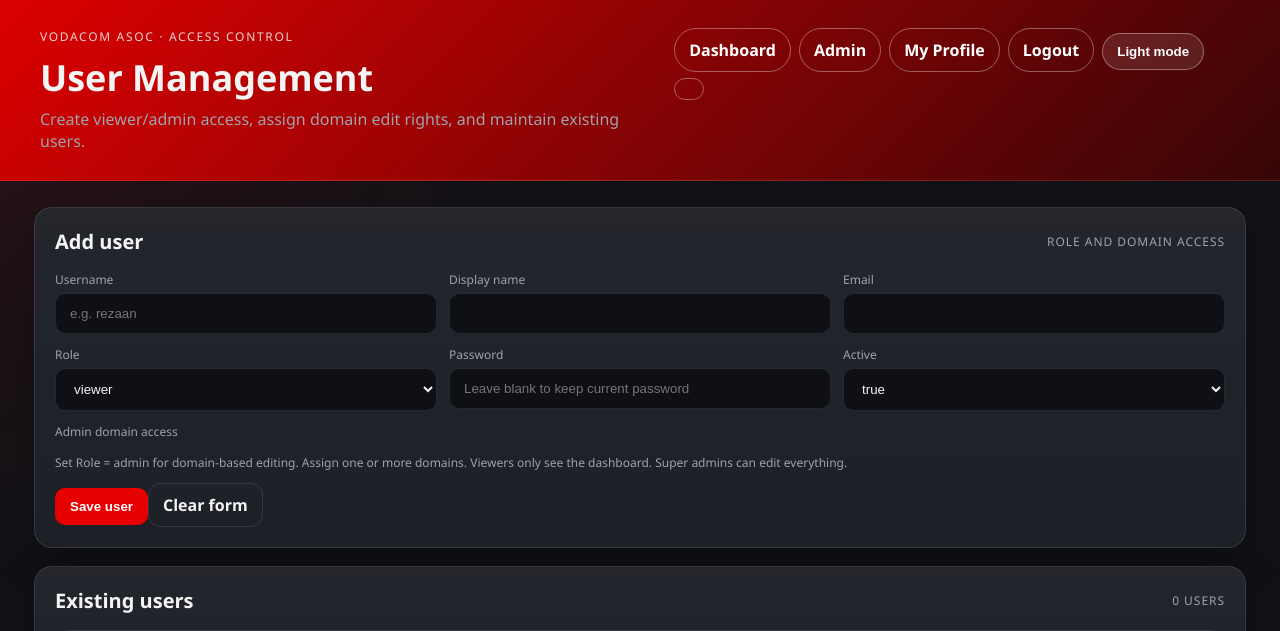
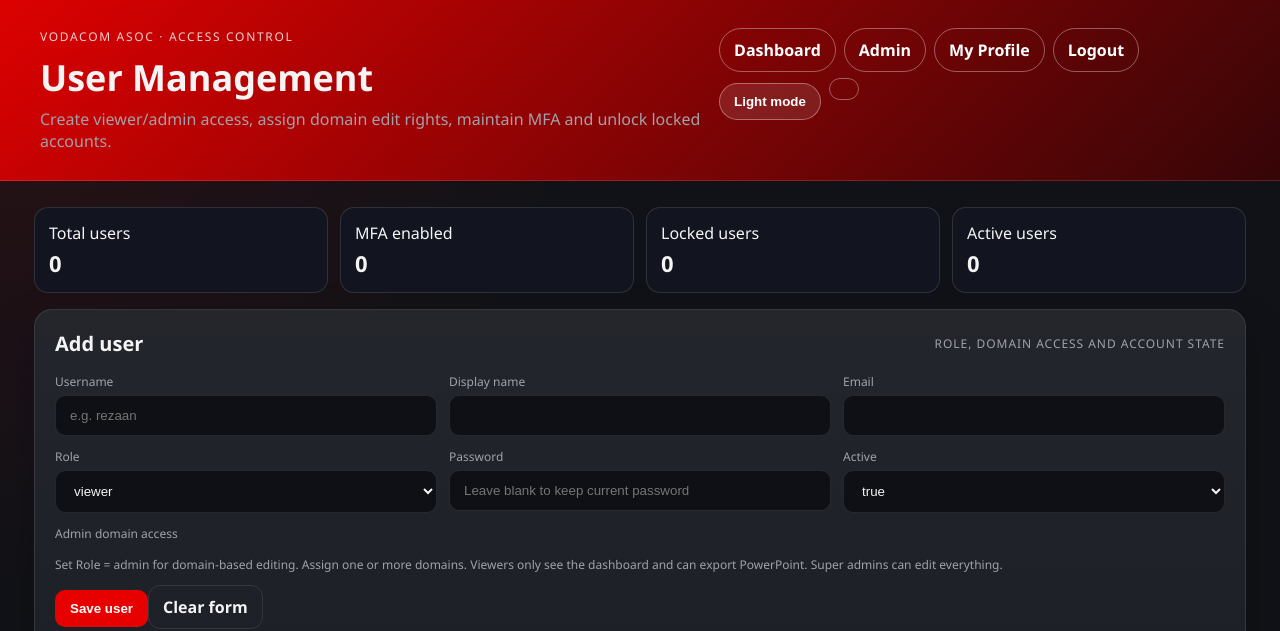
Before and after one commit to rezaanmarlie-afk/aidash3, a FastAPI app: template templates/users.html in a window 1280 px wide. Shown: the top 631 px of the page. Run offline with FastAPI, Linux system fonts and the light colour scheme; the template is opened without the code that fills it, so the values that code supplies are empty.

Commit message:
Add super admin security controls and account lockout UI

```diff
--- a/app.py
+++ b/app.py
@@ -149,17 +149,50 @@ def _record_failed_login(request: Request, username: str):
     rec = failures.setdefault(username, {"count": 0, "first_failed_at": _utc_now()})
     rec["count"] = int(rec.get("count", 0)) + 1
     rec["last_failed_at"] = _utc_now()
+    locked_now = False
     if rec["count"] >= MAX_FAILED_LOGINS:
+        if not rec.get("locked_until") or float(rec.get("locked_until", 0) or 0) < time.time():
+            locked_now = True
         rec["locked_until"] = time.time() + LOCKOUT_SECONDS
         rec["lockout_at"] = _utc_now()
     _save_security(sec)
-    _audit_event(request, username or "unknown", "login_failed", "user", username, {"count": rec.get("count", 0)})
+    _audit_event(request, username or "unknown", "login_failed", "user", username, {"count": rec.get("count", 0), "locked": bool(rec.get("locked_until"))})
+    if locked_now:
+        _audit_event(request, username or "unknown", "account_locked", "user", username, {"failed_attempts": rec.get("count", 0), "lockout_seconds": LOCKOUT_SECONDS})
 
 
 def _clear_failed_login(username: str):
     sec = _safe_load_security()
     sec.get("login_failures", {}).pop(username.strip().lower(), None)
     _save_security(sec)
+
+
+def _lock_record(username: str):
+    sec = _safe_load_security()
+    return sec.get("login_failures", {}).get(str(username or "").strip().lower(), {}) or {}
+
+def _lock_status(username: str):
+    username = str(username or "").strip().lower()
+    rec = _lock_record(username)
+    locked_until = float(rec.get("locked_until", 0) or 0)
+    remaining = int(max(0, locked_until - time.time()))
+    return {
+        "count": int(rec.get("count", 0) or 0),
+        "locked": remaining > 0,
+        "remaining_seconds": remaining,
+        "locked_until": locked_until,
+        "last_failed_at": rec.get("last_failed_at", ""),
+        "lockout_at": rec.get("lockout_at", ""),
+    }
+
+def lock_status_map(users):
+    return {u.get("username", ""): _lock_status(u.get("username", "")) for u in users}
+
+def _unlock_user(username: str):
+    _clear_failed_login(username)
+
+def count_locked_users():
+    return sum(1 for u in load_users() if _lock_status(u.get("username", "")).get("locked"))
 
 
 def validate_password_strength(password: str):
@@ -827,6 +860,10 @@ async def mfa_setup_verify(request: Request, code: str = Form(...)):
     user = pending_mfa_user(request)
     if not user:
         return RedirectResponse("/login?error=Please sign in first", status_code=303)
+    locked, remaining = _is_locked(user.get("username", ""))
+    if locked:
+        request.session.clear()
+        return RedirectResponse(f"/login?error=Account temporarily locked. Try again in {max(1, remaining//60)} minutes", status_code=303)
     if not verify_totp(user.get("mfa_secret", ""), code):
         _record_failed_login(request, user.get("username", ""))
         _audit_event(request, user.get("username"), "mfa_setup_failed", "user", user.get("username"))
@@ -1588,6 +1625,7 @@ async def manage_users(request: Request, edit: str = "", error: str = "", user=D
         "users": users,
         "edit_user": edit_user,
         "domains": available_domains(),
+        "lock_statuses": lock_status_map(users),
         "user": user,
         "error": error
     })
@@ -1665,6 +1703,48 @@ async def reset_user_mfa(request: Request, username: str = Form(...), user=Depen
     _audit_event(request, user.get("username"), "mfa_reset", "user", username)
     return RedirectResponse("/admin/users", status_code=303)
 
+@app.post("/admin/users/unlock")
+async def unlock_user(request: Request, username: str = Form(...), user=Depends(require_super_admin)):
+    username = username.strip().lower()
+    _unlock_user(username)
+    _audit_event(request, user.get("username"), "account_unlocked", "user", username)
+    return RedirectResponse("/admin/users", status_code=303)
+
+@app.post("/admin/users/force-mfa-reset")
+async def force_user_mfa_reset(request: Request, username: str = Form(...), user=Depends(require_super_admin)):
+    username = username.strip().lower()
+    users = load_users()
+    target = next((u for u in users if u.get("username") == username), None)
+    if not target:
+        return redirect_with_error("/admin/users", "User not found")
+    target["mfa_enabled"] = False
+    target["mfa_secret"] = ""
+    target["mfa_confirmed_at"] = ""
+    save_users(users)
+    _unlock_user(username)
+    _audit_event(request, user.get("username"), "mfa_force_reenrol", "user", username)
+    return RedirectResponse("/admin/users", status_code=303)
+
+@app.post("/admin/users/set-active")
+async def set_user_active(request: Request, username: str = Form(...), active: str = Form(...), user=Depends(require_super_admin)):
+    username = username.strip().lower()
+    active_bool = str(active).lower() == "true"
+    if username == user.get("username") and not active_bool:
+        return redirect_with_error("/admin/users", "You cannot disable your own account while logged in")
+    users = load_users()
+    target = next((u for u in users if u.get("username") == username), None)
+    if not target:
+        return redirect_with_error("/admin/users", "User not found")
+    super_admins = [u for u in users if u.get("role") == "super_admin" and u.get("active", True)]
+    if target.get("role") == "super_admin" and len(super_admins) <= 1 and not active_bool:
+        return redirect_with_error("/admin/users", "Cannot deactivate the last super admin")
+    target["active"] = active_bool
+    save_users(users)
+    if not active_bool:
+        _unlock_user(username)
+    _audit_event(request, user.get("username"), "user_enabled" if active_bool else "user_disabled", "user", username)
+    return RedirectResponse("/admin/users", status_code=303)
+
 @app.post("/admin/users/delete")
 async def delete_user(request: Request, username: str = Form(...), user=Depends(require_super_admin)):
     username = username.strip().lower()
@@ -1699,6 +1779,9 @@ async def health():
         "mfa_required": MFA_REQUIRED,
         "mfa_issuer": MFA_ISSUER,
         "mfa_enabled_users": count_mfa_enabled_users(),
+        "locked_users": count_locked_users(),
+        "max_failed_logins": MAX_FAILED_LOGINS,
+        "lockout_seconds": LOCKOUT_SECONDS,
     }
 
 @app.head("/")
--- a/templates/users.html
+++ b/templates/users.html
@@ -1,7 +1,38 @@
-<!DOCTYPE html><html><head><meta charset="UTF-8"/><meta name="viewport" content="width=device-width,initial-scale=1.0"/><title>User Management · ASOC AI ME Dashboard</title><link rel="stylesheet" href="/static/style.css"/></head>
-<body><header class="topbar"><div><div class="eyebrow">Vodacom ASOC · Access Control</div><h1>User Management</h1><p>Create viewer/admin access, assign domain edit rights, and maintain existing users.</p></div><div class="nav"><a href="/">Dashboard</a><a href="/admin/use-cases">Admin</a><a href="/profile">My Profile</a><a href="/logout">Logout</a><button type="button" id="themeToggle" class="theme-toggle">Light mode</button><span class="badge">{{ user.role }}</span></div></header>
-<main>{% if error %}<div class="alert">{{ error }}</div>{% endif %}
-<section class="panel"><div class="panel-head"><h2>{% if edit_user %}Edit user: {{ edit_user.username }}{% else %}Add user{% endif %}</h2><span>role and domain access</span></div>
+<!DOCTYPE html>
+<html>
+<head>
+  <meta charset="UTF-8"/>
+  <meta name="viewport" content="width=device-width,initial-scale=1.0"/>
+  <title>User Management · ASOC AI ME Dashboard</title>
+  <link rel="stylesheet" href="/static/style.css"/>
+  <style>
+    .mini-actions{display:flex;flex-wrap:wrap;gap:6px;align-items:center}.mini-actions form{display:inline}.status-good{color:#22c55e;font-weight:700}.status-warn{color:#f59e0b;font-weight:700}.status-bad{color:#ef4444;font-weight:700}.small-note{font-size:12px;opacity:.75}.security-box{display:grid;grid-template-columns:repeat(auto-fit,minmax(180px,1fr));gap:12px;margin-bottom:16px}.security-metric{border:1px solid var(--border,rgba(255,255,255,.12));border-radius:14px;padding:14px;background:var(--card,#12151f)}.security-metric strong{display:block;font-size:22px;margin-top:4px}.btn.danger,button.danger{background:#ef4444;color:#fff}.btn.warning,button.warning{background:#f59e0b;color:#111827}
+  </style>
+</head>
+<body>
+<header class="topbar">
+  <div>
+    <div class="eyebrow">Vodacom ASOC · Access Control</div>
+    <h1>User Management</h1>
+    <p>Create viewer/admin access, assign domain edit rights, maintain MFA and unlock locked accounts.</p>
+  </div>
+  <div class="nav">
+    <a href="/">Dashboard</a><a href="/admin/use-cases">Admin</a><a href="/profile">My Profile</a><a href="/logout">Logout</a>
+    <button type="button" id="themeToggle" class="theme-toggle">Light mode</button><span class="badge">{{ user.role }}</span>
+  </div>
+</header>
+<main>
+{% if error %}<div class="alert">{{ error }}</div>{% endif %}
+
+<section class="security-box">
+  <div class="security-metric"><span>Total users</span><strong>{{ users|length }}</strong></div>
+  <div class="security-metric"><span>MFA enabled</span><strong>{{ users|selectattr('mfa_enabled')|list|length }}</strong></div>
+  <div class="security-metric"><span>Locked users</span><strong>{{ lock_statuses.values()|selectattr('locked')|list|length }}</strong></div>
+  <div class="security-metric"><span>Active users</span><strong>{{ users|selectattr('active')|list|length }}</strong></div>
+</section>
+
+<section class="panel">
+  <div class="panel-head"><h2>{% if edit_user %}Edit user: {{ edit_user.username }}{% else %}Add user{% endif %}</h2><span>role, domain access and account state</span></div>
   {% set eu = edit_user if edit_user else {} %}
   <form method="post" action="/admin/users/save" class="form-grid">
     <div><label>Username</label><input name="username" required {% if edit_user %}readonly{% endif %} value="{{ eu.get('username','') }}" placeholder="e.g. rezaan"/></div>
@@ -10,8 +41,50 @@
     <div><label>Role</label><select name="role"><option value="{{ eu.get('role','viewer') }}">{{ eu.get('role','viewer') }}</option><option value="viewer">viewer</option><option value="admin">admin</option><option value="super_admin">super_admin</option></select></div>
     <div><label>Password</label><input type="password" name="password" placeholder="Leave blank to keep current password"/></div>
     <div><label>Active</label><select name="active"><option value="{{ 'true' if eu.get('active', True) else 'false' }}">{{ 'true' if eu.get('active', True) else 'false' }}</option><option value="true">true</option><option value="false">false</option></select></div>
-<div class="wide"><label>Admin domain access</label><div class="checkbox-grid">{% for d in domains %}<label class="check-item"><input type="checkbox" name="domains" value="{{ d }}" {% if d in eu.get('domains', []) %}checked{% endif %}/> {{ d }}</label>{% endfor %}</div><p class="help">Set Role = admin for domain-based editing. Assign one or more domains. Viewers only see the dashboard. Super admins can edit everything.</p></div>
+    <div class="wide"><label>Admin domain access</label><div class="checkbox-grid">{% for d in domains %}<label class="check-item"><input type="checkbox" name="domains" value="{{ d }}" {% if d in eu.get('domains', []) %}checked{% endif %}/> {{ d }}</label>{% endfor %}</div><p class="help">Set Role = admin for domain-based editing. Assign one or more domains. Viewers only see the dashboard and can export PowerPoint. Super admins can edit everything.</p></div>
     <div class="wide"><button type="submit">Save user</button><a class="btn secondary" href="/admin/users">Clear form</a></div>
-</form></section>
-<section class="panel admin-table"><div class="panel-head"><h2>Existing users</h2><span>{{ users|length }} users</span></div><div class="table-wrap"><table><thead><tr><th>Actions</th><th>Username</th><th>Name</th><th>Email</th><th>Role</th><th>Domain edit access</th><th>Active</th><th>MFA</th></tr></thead><tbody>{% for u in users %}<tr><td><a class="btn secondary" href="/admin/users?edit={{ u.username }}">Edit</a><form method="post" action="/admin/users/delete" style="display:inline"><input type="hidden" name="username" value="{{ u.username }}"/><button type="submit" onclick="return confirm('Delete {{ u.username }}?')">Delete</button></form></td><td>{{ u.username }}</td><td>{{ u.display_name }}</td><td>{{ u.email }}</td><td><span class="pill">{{ u.role }}</span></td><td>{{ u.domains|default([])|join(', ') if u.domains else '—' }}</td><td>{{ u.active }}</td><td>{% if u.mfa_enabled %}<span class="pill">enabled</span>{% else %}<span class="pill muted">setup required</span>{% endif %}<form method="post" action="/admin/users/reset-mfa" style="display:inline"><input type="hidden" name="username" value="{{ u.username }}"/><button type="submit" onclick="return confirm('Reset MFA for {{ u.username }}?')">Reset MFA</button></form></td></tr>{% endfor %}</tbody></table></div></section>
-</main><script>(function(){const root=document.body,btn=document.getElementById('themeToggle'),saved=localStorage.getItem('asocTheme')||'dark';function setTheme(t){root.dataset.theme=t;localStorage.setItem('asocTheme',t);if(btn)btn.textContent=t==='dark'?'Light mode':'Dark mode';}if(btn)btn.addEventListener('click',()=>setTheme(root.dataset.theme==='dark'?'light':'dark'));setTheme(saved);})();</script></body></html>
+  </form>
+</section>
+
+<section class="panel admin-table">
+  <div class="panel-head"><h2>Existing users</h2><span>{{ users|length }} users</span></div>
+  <div class="table-wrap"><table>
+    <thead><tr><th>Actions</th><th>Username</th><th>Name</th><th>Email</th><th>Role</th><th>Domain edit access</th><th>Active</th><th>MFA</th><th>Lockout</th></tr></thead>
+    <tbody>
+      {% for u in users %}
+      {% set ls = lock_statuses.get(u.username, {}) %}
+      <tr>
+        <td>
+          <div class="mini-actions">
+            <a class="btn secondary" href="/admin/users?edit={{ u.username }}">Edit</a>
+            {% if u.active %}
+            <form method="post" action="/admin/users/set-active"><input type="hidden" name="username" value="{{ u.username }}"/><input type="hidden" name="active" value="false"/><button class="warning" type="submit" onclick="return confirm('Disable {{ u.username }}?')">Disable</button></form>
+            {% else %}
+            <form method="post" action="/admin/users/set-active"><input type="hidden" name="username" value="{{ u.username }}"/><input type="hidden" name="active" value="true"/><button type="submit">Enable</button></form>
+            {% endif %}
+            <form method="post" action="/admin/users/delete"><input type="hidden" name="username" value="{{ u.username }}"/><button class="danger" type="submit" onclick="return confirm('Delete {{ u.username }}?')">Delete</button></form>
+          </div>
+        </td>
+        <td>{{ u.username }}</td><td>{{ u.display_name }}</td><td>{{ u.email }}</td><td><span class="pill">{{ u.role }}</span></td><td>{{ u.domains|default([])|join(', ') if u.domains else '—' }}</td>
+        <td>{% if u.active %}<span class="status-good">active</span>{% else %}<span class="status-bad">disabled</span>{% endif %}</td>
+        <td>
+          {% if u.mfa_enabled %}<span class="pill">enabled</span><div class="small-note">{{ u.mfa_confirmed_at or '' }}</div>{% else %}<span class="pill muted">setup required</span>{% endif %}
+          <div class="mini-actions" style="margin-top:6px">
+            <form method="post" action="/admin/users/reset-mfa"><input type="hidden" name="username" value="{{ u.username }}"/><button type="submit" onclick="return confirm('Reset MFA for {{ u.username }}?')">Reset MFA</button></form>
+            <form method="post" action="/admin/users/force-mfa-reset"><input type="hidden" name="username" value="{{ u.username }}"/><button type="submit" onclick="return confirm('Force MFA re-setup for {{ u.username }}?')">Force MFA</button></form>
+          </div>
+        </td>
+        <td>
+          {% if ls.locked %}<span class="status-bad">locked</span><div class="small-note">{{ (ls.remaining_seconds // 60) + 1 }} min remaining</div>{% elif ls.count %}<span class="status-warn">{{ ls.count }} failed</span><div class="small-note">last: {{ ls.last_failed_at }}</div>{% else %}<span class="status-good">clear</span>{% endif %}
+          <div class="mini-actions" style="margin-top:6px">
+            <form method="post" action="/admin/users/unlock"><input type="hidden" name="username" value="{{ u.username }}"/><button type="submit">Unlock</button></form>
+          </div>
+        </td>
+      </tr>
+      {% endfor %}
+    </tbody>
+  </table></div>
+</section>
+</main>
+<script>(function(){const root=document.body,btn=document.getElementById('themeToggle'),saved=localStorage.getItem('asocTheme')||'dark';function setTheme(t){root.dataset.theme=t;localStorage.setItem('asocTheme',t);if(btn)btn.textContent=t==='dark'?'Light mode':'Dark mode';}if(btn)btn.addEventListener('click',()=>setTheme(root.dataset.theme==='dark'?'light':'dark'));setTheme(saved);})();</script>
+</body></html>
```
Also changed, not shown: README_V5_SECURITY_CONTROLS_STEP1_2.md (added). Lines whose indentation alone changed are shown as unchanged.
